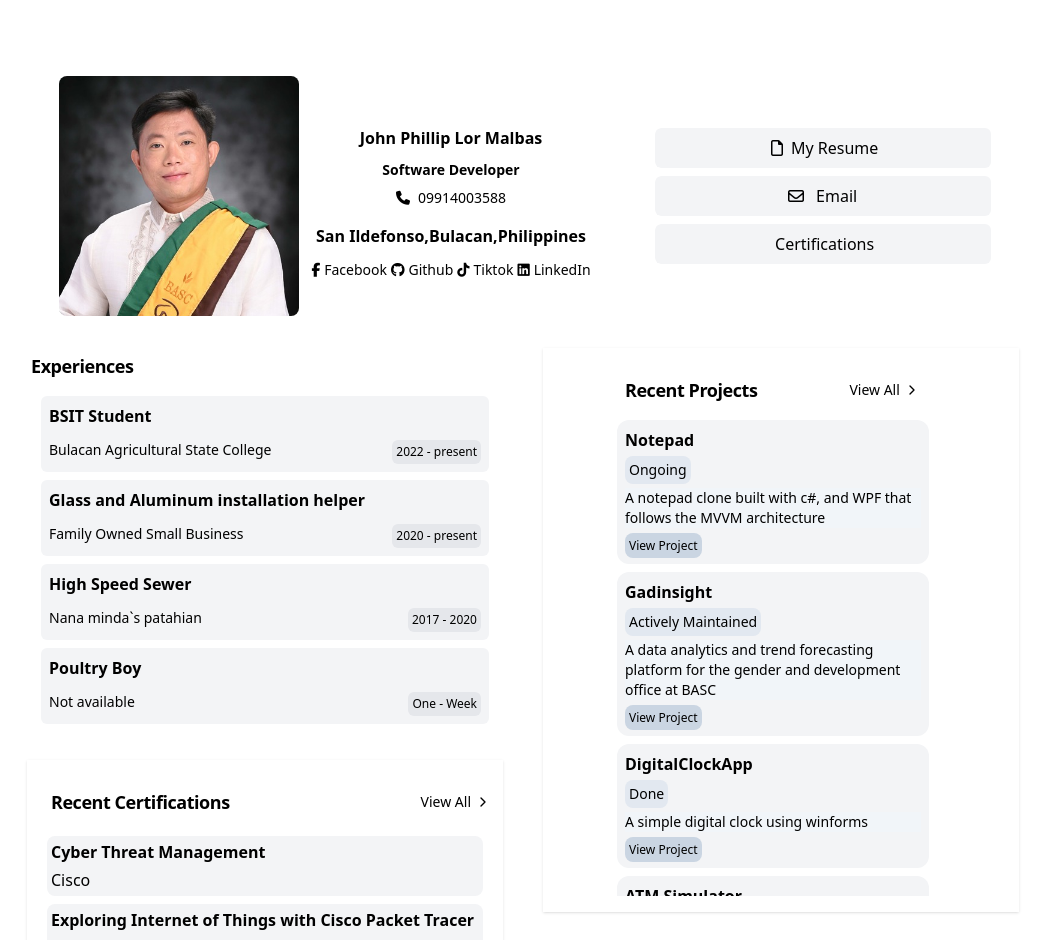
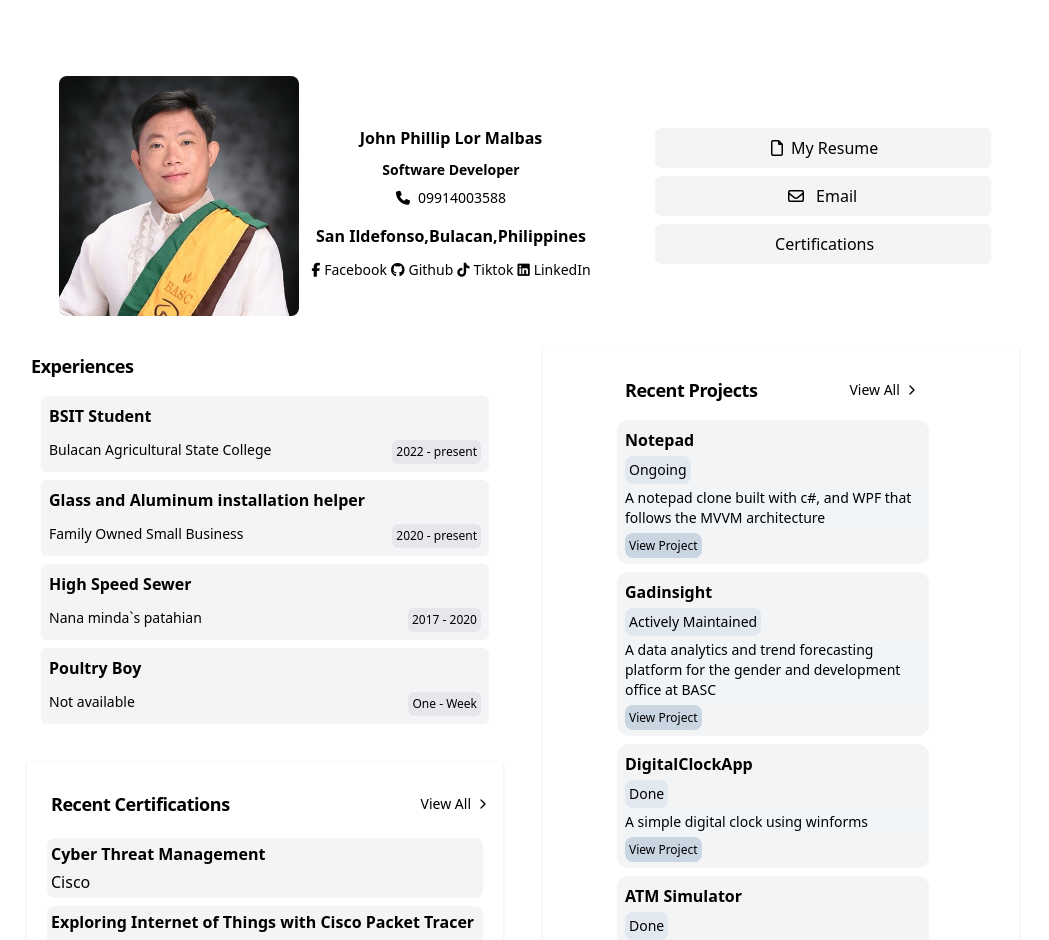
Before and after one commit to Zaido219/personal-portfolio, a React (Vite) app: page / in a window 1280 px wide. Shown: the top 940 px of the page, without its empty margins (117-1166 px from the left). Built offline with nearby package versions, Linux system fonts and the light colour scheme.

Commit message:
style:WIP Styling update/s for the project's section (desktop)

```diff
--- a/src/components/ProjectCard.jsx
+++ b/src/components/ProjectCard.jsx
@@ -14,7 +14,7 @@ const ProjectCard = () => {
             <SectionHeader title="Recent Projects" />
             <ViewMore />
           </div>
-          <ul className="max-h-120 overflow-y-auto">
+          <ul className="max-h-120 md:max-h-174 overflow-y-auto">
               {/* iterate over projects - create project item for each */}
               {
                 Projects.map((item, index) => {
```
